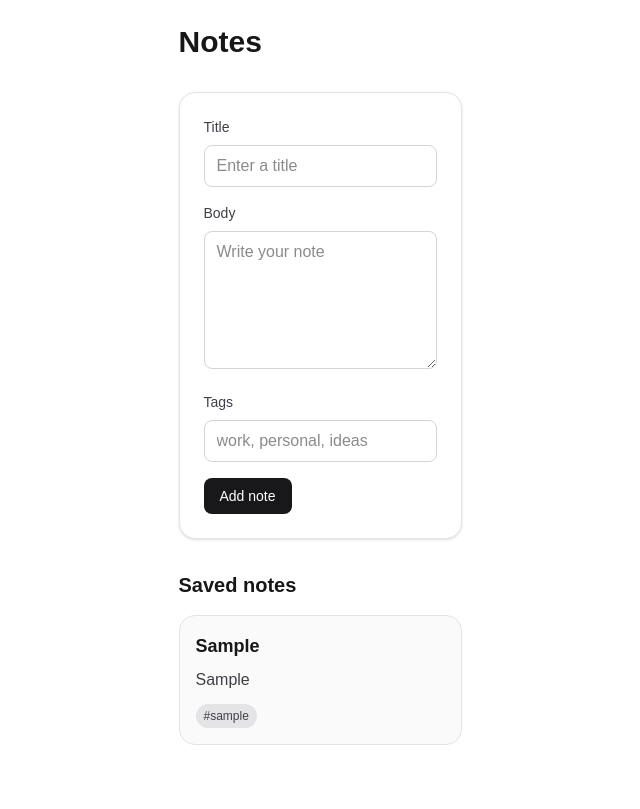
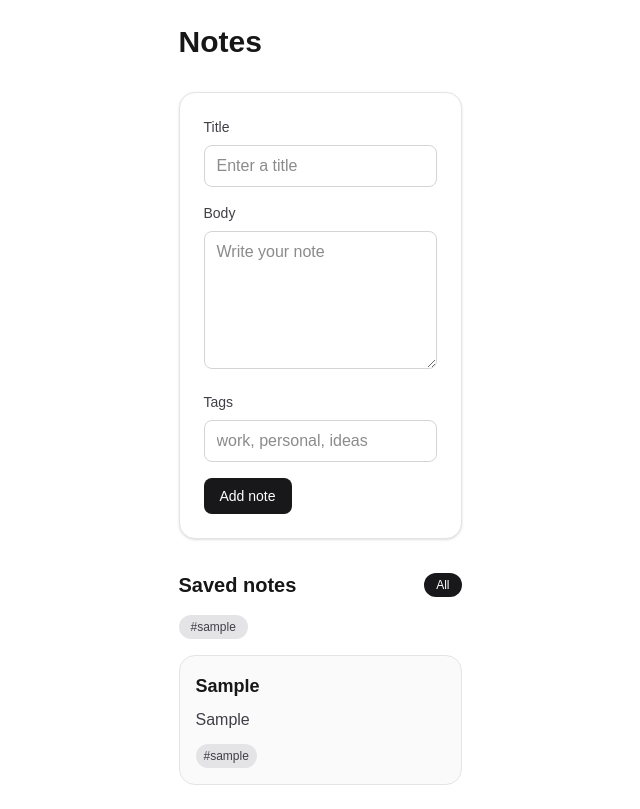
Before and after one commit to chasebeatz/group-2, a Next.js app: page / in a window 1280 px wide. Both pictures are taken after typing "Sample", "Sample", "Sample" into the empty fields and a click on the button "Add note". Shown: the whole page, without its empty margins (320-960 px from the left). Built offline with nearby package versions, Linux system fonts and the light colour scheme.

Commit message:
add tags

```diff
--- a/app/page.tsx
+++ b/app/page.tsx
@@ -14,7 +14,13 @@ const initialState = {
 export default function Home() {
   const [notes, setNotes] = useState<Note[]>([]);
   const [isHydrated, setIsHydrated] = useState(false);
+  const [activeTag, setActiveTag] = useState<string | null>(null);
   const [state, formAction, isPending] = useActionState(checkNote, initialState);
+
+  const allTags = Array.from(new Set(notes.flatMap((note) => note.tags))).sort();
+  const visibleNotes = activeTag
+    ? notes.filter((note) => note.tags.includes(activeTag))
+    : notes;
 
   useEffect(() => {
     try {
@@ -111,13 +117,50 @@ export default function Home() {
       </form>
 
       <section className="space-y-4">
-        <h2 className="text-xl font-semibold">Saved notes</h2>
+        <div className="flex items-center justify-between gap-3">
+          <h2 className="text-xl font-semibold">Saved notes</h2>
 
-        {notes.length === 0 ? (
-          <p className="text-zinc-500">No notes yet.</p>
+          {allTags.length > 0 ? (
+            <button
+              type="button"
+              onClick={() => setActiveTag(null)}
+              className={`rounded-full px-3 py-1 text-xs font-medium transition ${
+                activeTag === null
+                  ? "bg-zinc-900 text-white"
+                  : "bg-zinc-200 text-zinc-700 hover:bg-zinc-300"
+              }`}
+            >
+              All
+            </button>
+          ) : null}
+        </div>
+
+        {allTags.length > 0 ? (
+          <div className="flex flex-wrap gap-2">
+            {allTags.map((tag) => (
+              <button
+                key={tag}
+                type="button"
+                onClick={() => setActiveTag((current) => (current === tag ? null : tag))}
+                className={`rounded-full px-3 py-1 text-xs font-medium transition ${
+                  activeTag === tag
+                    ? "bg-zinc-900 text-white"
+                    : "bg-zinc-200 text-zinc-700 hover:bg-zinc-300"
+                }`}
+              >
+                #{tag}
+              </button>
+            ))}
+          </div>
+        ) : null}
+
+        {visibleNotes.length === 0 ? (
+          <p className="text-zinc-500">
+            {activeTag ? `No notes tagged with #${activeTag}.` : "No notes yet."}
+          </p>
         ) : (
           <ul className="space-y-4">
-            {notes.map((note, index) => (
+            {visibleNotes.map((note, index) => (
               <li key={`${note.title}-${index}`} className="rounded-2xl border border-zinc-200 bg-zinc-50 p-4">
                 <h3 className="text-lg font-semibold">{note.title}</h3>
                 <div className="mt-2 text-zinc-700 [&_h1]:mt-0 [&_h1]:text-2xl [&_h1]:font-bold [&_h1]:text-zinc-900 [&_h2]:mt-4 [&_h2]:text-xl [&_h2]:font-semibold [&_h2]:text-zinc-900 [&_ul]:my-2 [&_ul]:list-disc [&_ul]:pl-5 [&_ol]:my-2 [&_ol]:list-decimal [&_ol]:pl-5 [&_li]:my-1 [&_p]:my-2 [&_strong]:font-semibold [&_strong]:text-zinc-900">
@@ -127,12 +170,18 @@ export default function Home() {
                 {note.tags.length > 0 ? (
                   <div className="mt-3 flex flex-wrap gap-2">
                     {note.tags.map((tag) => (
-                      <span
+                      <button
                         key={`${tag}-${index}`}
-                        className="rounded-full bg-zinc-200 px-2 py-1 text-xs font-medium text-zinc-700"
+                        type="button"
+                        onClick={() => setActiveTag((current) => (current === tag ? null : tag))}
+                        className={`rounded-full px-2 py-1 text-xs font-medium transition ${
+                          activeTag === tag
+                            ? "bg-zinc-900 text-white"
+                            : "bg-zinc-200 text-zinc-700 hover:bg-zinc-300"
+                        }`}
                       >
                         #{tag}
-                      </span>
+                      </button>
                     ))}
                   </div>
                 ) : null}
```
